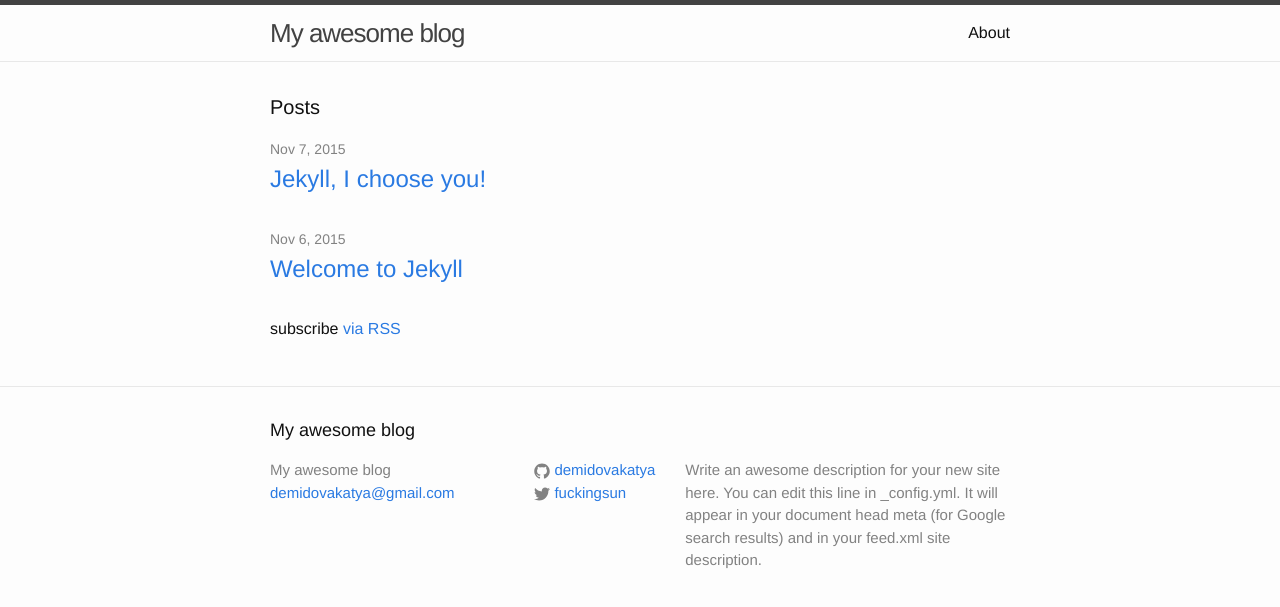
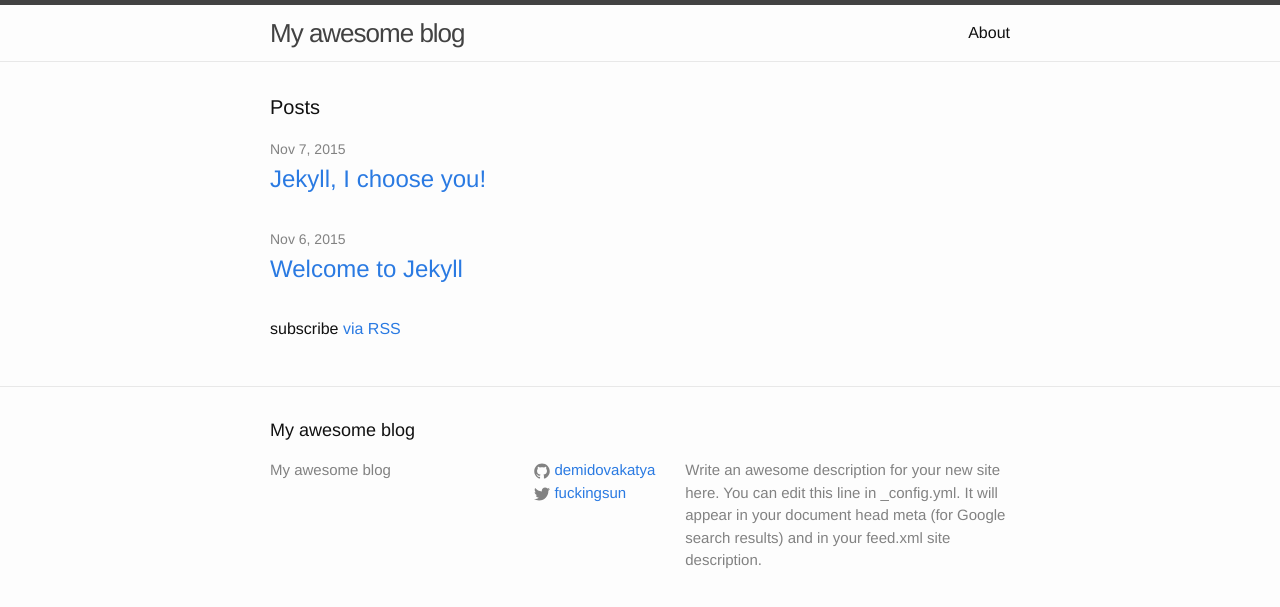
Before and after one commit to demidovakatya/demidovakatya.github.io, a Jekyll site: the page built from index.html, in a window 1280 px wide. Shown: the top 607 px of the page. Built offline with Jekyll 4.4.1, drawn with Linux system fonts in a browser that asks for light colours.

Commit message:
Update _config.yml

```diff
--- a/_config.yml
+++ b/_config.yml
@@ -7,13 +7,13 @@
 
 # Site settings
 title: My awesome blog
-email: demidovakatya@gmail.com
 description: > # this means to ignore newlines until "baseurl:"
   Write an awesome description for your new site here. You can edit this
   line in _config.yml. It will appear in your document head meta (for
   Google search results) and in your feed.xml site description.
 baseurl: "" # the subpath of your site, e.g. /blog
 url: "http://demidovakatya.github.io" # the base hostname & protocol for your site
+
 twitter_username: fuckingsun
 github_username:  demidovakatya
 
```
